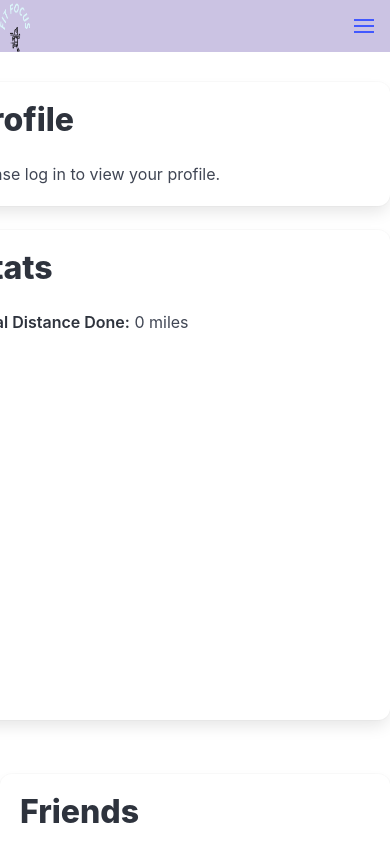
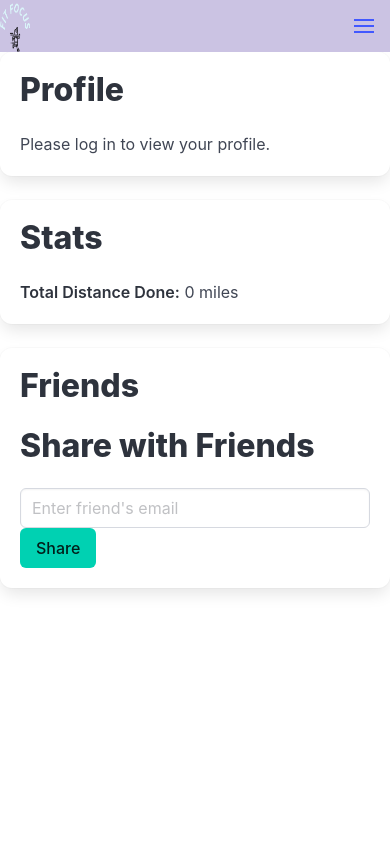
Before and after one commit to EdwinOMG/WebFinal2024, a Vue app in the folder Client/: page /ProfileView in a window 390 px wide. Shown: the top 844 px of the page. Built offline with nearby package versions, Linux system fonts and the light colour scheme.

Commit message:
made dashboard responsive

```diff
--- a/Client/src/components/DashBoard.vue
+++ b/Client/src/components/DashBoard.vue
@@ -33,9 +33,9 @@ onMounted(() => {
 
 <template>
   <div class="container">
-    <div class="columns">
+    <div class="columns is-multiline">
       <div class="column is-three-quarters">
-        <div class="box profilebox">
+        <div class="box">
           <h2 class="title">Profile</h2>
           <div v-if="loggedInUser">
             <p><strong>Username: </strong> {{ loggedInUser.username }}</p>
@@ -45,16 +45,15 @@ onMounted(() => {
             <p>Please log in to view your profile.</p>
           </div>
         </div>
-        <div class="box logbox">
+        <div class="box">
           <h2 class="title">Stats</h2>
           <ul>
             <li><strong>Total Distance Done:</strong> {{ totalDistance }} miles</li>
           </ul>
-          <ul></ul>
         </div>
       </div>
-      <div class="column">
-        <div class="box friendscolumn">
+      <div class="column is-one-quarter">
+        <div class="box">
           <h2 class="title">Friends</h2>
           <h2 class="title">Share with Friends</h2>
           <input type="text" placeholder="Enter friend's email" class="input" />
@@ -65,22 +64,4 @@ onMounted(() => {
   </div>
 </template>
 
-<style scoped>
-.container.is-fullheight {
-  height: 80vh;
-  width: 80vw;
-}
-.profilebox {
-  margin-top: 30px;
-  margin-left: -50px;
-}
-.column .logbox {
-  margin-left: -50px;
-  height: 58vh;
-  margin-top: 0px;
-}
-.friendscolumn {
-  height: 84vh;
-  margin-top: 30px;
-}
-</style>
+<style scoped></style>
--- a/Client/src/components/WorkoutList.vue
+++ b/Client/src/components/WorkoutList.vue
@@ -1,6 +1,7 @@
 <script lang="ts">
-import { defineComponent } from 'vue'
+import { defineComponent, ref, onMounted, watch } from 'vue'
 import WorkoutItem from '@/components/WorkoutItem.vue'
+import WorkoutModal from '@/components/WorkoutModal.vue'
 
 interface Workout {
   title: string
@@ -12,12 +13,57 @@ interface Workout {
 
 export default defineComponent({
   components: {
-    WorkoutItem
+    WorkoutItem,
+    WorkoutModal
   },
-  props: {
-    workouts: {
-      type: Array as () => Workout[],
-      required: true
+  setup() {
+    const workouts = ref<Workout[]>([])
+    const isModalOpen = ref(false)
+    const totalDistance = ref(0)
+
+    onMounted(() => {
+      const savedWorkouts = localStorage.getItem('workouts')
+      if (savedWorkouts) {
+        workouts.value = JSON.parse(savedWorkouts)
+      }
+      calculateTotalDistance()
+    })
+
+    watch(
+      workouts,
+      (newWorkouts) => {
+        localStorage.setItem('workouts', JSON.stringify(newWorkouts))
+      },
+      { deep: true }
+    )
+
+    const calculateTotalDistance = () => {
+      totalDistance.value = workouts.value.reduce(
+        (sum, workout) => sum + (workout.distance || 0),
+        0
+      )
+    }
+
+    const openModal = () => {
+      isModalOpen.value = true
+    }
+
+    const closeModal = () => {
+      isModalOpen.value = false
+    }
+
+    const handleAddWorkout = (newWorkout: Workout) => {
+      workouts.value.push(newWorkout)
+      calculateTotalDistance()
+      closeModal()
+    }
+
+    return {
+      workouts,
+      isModalOpen,
+      openModal,
+      closeModal,
+      handleAddWorkout
     }
   }
 })
@@ -25,6 +71,8 @@ export default defineComponent({
 
 <template>
   <div>
+    <button class="button is-primary" @click="openModal">Add Workout</button>
+    <WorkoutModal :isModalOpen="isModalOpen" @close="closeModal" @add-workout="handleAddWorkout" />
     <WorkoutItem
       v-for="(workout, index) in workouts"
       :key="index"
--- a/Client/src/pages/LogPage.vue
+++ b/Client/src/pages/LogPage.vue
@@ -38,7 +38,6 @@ export default defineComponent({
 
 <template>
   <div>
-    <button class="button is-primary" @click="openModal">Add Workout</button>
     <WorkoutModal :isModalOpen="isModalOpen" @close="closeModal" @add-workout="handleAddWorkout" />
     <WorkoutList :workouts="workouts" />
   </div>
```
